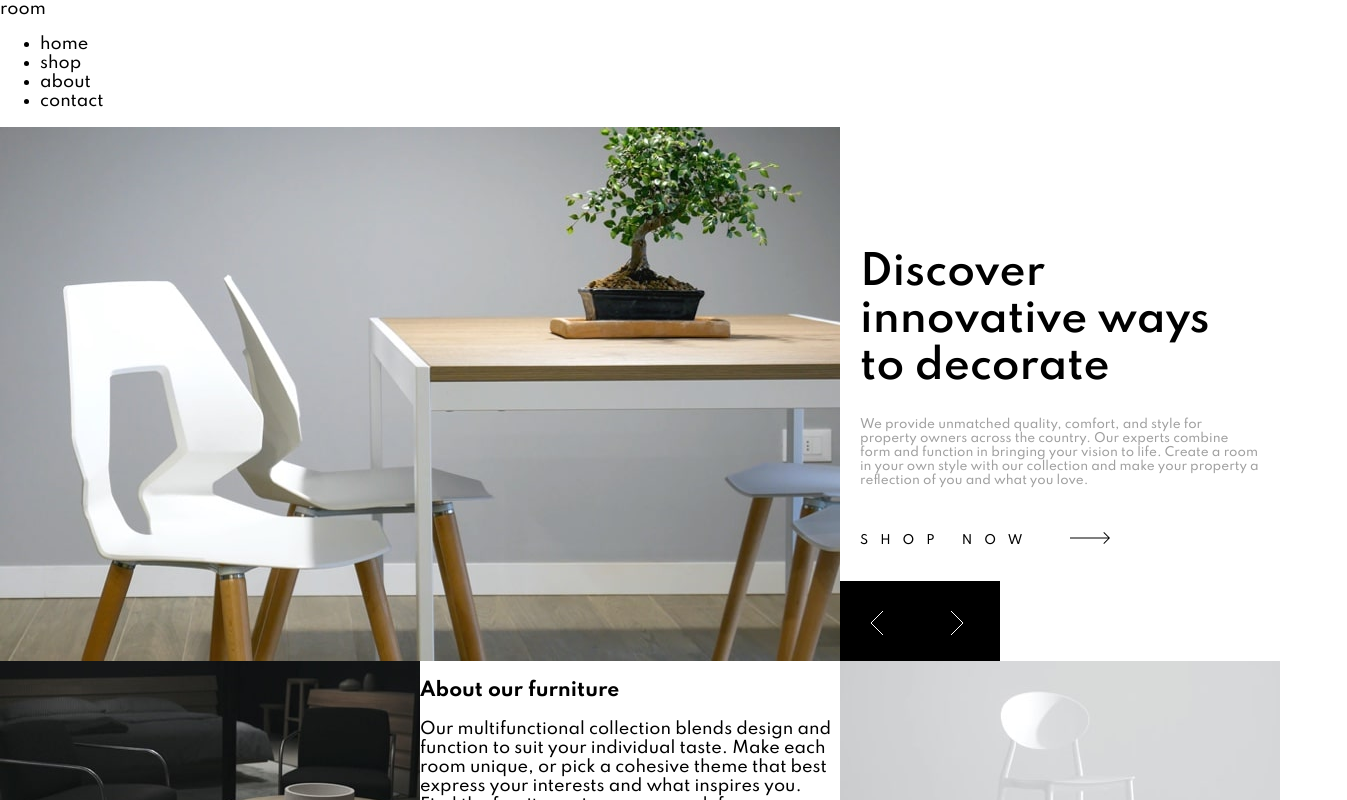
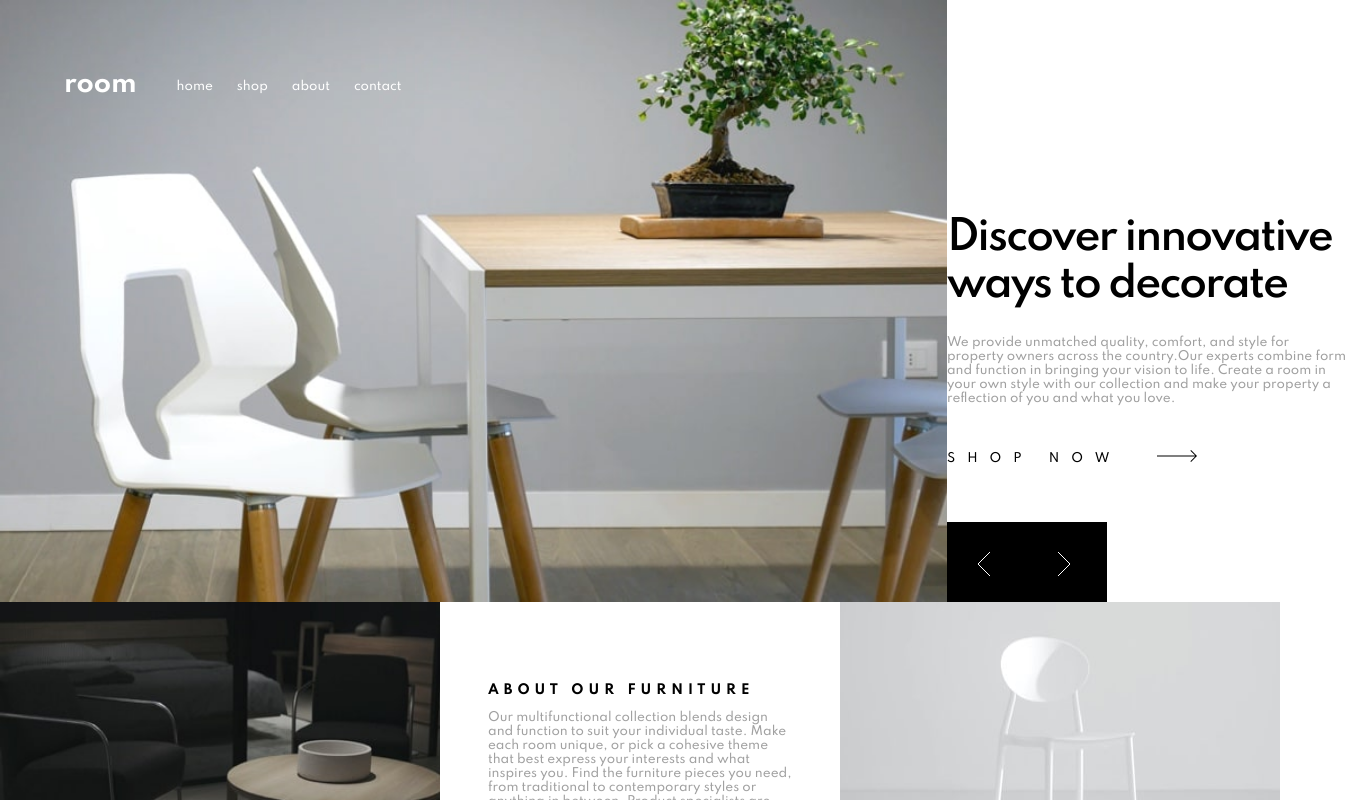
Before and after one commit to DKapteyn/furniture-website, a React (Create React App) app: page / in a window 1280 px wide. Shown: the top 800 px of the page, 1347 px wide, since content can reach past the window. Built offline with nearby package versions, Linux system fonts and the light colour scheme.

Commit message:
major changes to bring project closer to design

```diff
--- a/src/App.js
+++ b/src/App.js
@@ -1,16 +1,41 @@
-import Nav from './nav';
-import Main from './main';
-import Bottom from './bottom';
-import './App.scss';
+import Nav from "./nav";
+import Main from "./main";
+import Bottom from "./bottom";
+import "./App.scss";
+import DataSheet from "./Data";
+import React, { useState } from "react";
 
 function App() {
+  const [dataNum, setdataNum] = useState(0);
+
+  function numUp() {
+    if (dataNum === DataSheet.length - 1) {
+      setdataNum(0);
+    } else {
+      setdataNum((num) => num + 1);
+    }
+  }
+
+  function numDown() {
+    if (dataNum === 0) {
+      setdataNum(DataSheet.length - 1);
+    } else {
+      setdataNum((num) => num - 1);
+    }
+  }
+
   return (
-<div>
-<Nav/>
-<Main/>
-<Bottom/>
-
-</div>
+    <div className="app--container">
+      <Nav />
+      <Main
+        img={DataSheet[dataNum].img}
+        title={DataSheet[dataNum].title}
+        para={DataSheet[dataNum].para}
+        handleClickDown={numDown}
+        handleClickUp={numUp}
+      />
+      <Bottom />
+    </div>
   );
 }
 
--- a/src/App.scss
+++ b/src/App.scss
@@ -12,10 +12,100 @@ $White: hsl(0, 0%, 100%);
 *{
   box-sizing: border-box;
 }
-html,body{
-  height: 100%;
-  width:100%;
+body{
+
   padding: 0px;
   margin: 0px;
   font-family: 'Spartan', sans-serif;
 }
+
+.app--container{
+  display: grid;
+  grid-template-rows: 2fr 1fr;
+  height: 100%;
+  @include large-screen{
+    grid-template-rows: 2fr 1fr;
+
+  }
+}
+
+.nav{
+  position: absolute;
+  display: flex;
+  color:white;
+ @include large-screen{
+  top: 64px;
+left:64px;
+}
+@include small-screen{
+width:100%
+
+}
+
+
+}
+
+
+
+.nav--hamburger{
+@include large-screen{
+  display:none;
+}
+  @include small-screen{
+    height: 14px;
+    width:20px;
+   margin-top: 48px;
+
+   margin-left:24px;
+
+
+
+  }
+
+}
+
+
+.nav--Title{
+  text-align: center;
+  font-size: 25px;
+  font-weight: 700;
+  cursor: pointer;
+
+  @include large-screen{
+  padding-top:5px;
+
+}
+@include small-screen{
+
+  padding-left:113px;
+  margin-top: 40px;
+
+
+}
+
+}
+
+.nav--ul{
+  list-style-type: none;
+  display:flex;
+  @include small-screen{
+    display:none
+  }
+
+}
+
+.nav--List{
+  padding-right: 2em;
+font-size:12px;
+cursor:pointer;
+}
+
+
+.nav--image-title{
+display:flex;
+width: 100%;
+justify-items: center;
+
+
+
+}
--- /dev/null
+++ b/src/Data.js
@@ -0,0 +1,31 @@
+export default[
+
+
+{ title:"Discover innovative ways to decorate",
+  para: "We provide unmatched quality, comfort, and style for property owners across the country.Our experts combine form and function in bringing your vision to life. Create a room in your own style with our collection and make your property a reflection of you and what you love.",
+    img: "/images/desktop-image-hero-1.jpg"
+
+
+},
+{ title:"We are available all across the globe",
+  para: "With stores all over the world, it's easy for you to find furniture for your home or place of business. Locally, we’re in most major cities throughout the country. Find the branch nearest you using our store locator. Any questions? Don't hesitate to contact us today.",
+    img: "/images/desktop-image-hero-2.jpg"
+
+
+},
+{ title:"Manufactured with the best materials",
+  para: "Our modern furniture store provide a high level of quality. Our company has invested in advanced technology to ensure that every product is made as perfect and as consistent as possible. With three decades of experience in this industry, we understand what customers want for their home and office.",
+    img: "/images/desktop-image-hero-3.jpg"
+
+
+},
+
+
+
+
+
+
+
+
+
+]
--- a/src/bottom.js
+++ b/src/bottom.js
@@ -3,12 +3,13 @@ export default function Bottom(){
 return(
 <footer className="bottom--container">
 <img src="\images\image-about-dark.jpg" alt="blackchairs"/>
-<div>
-<h3 className="bottom--title">About our furniture</h3>
+<div className="bottom--center">
+<h3 className="bottom--title">ABOUT OUR FURNITURE</h3>
 <p className="bottom--para">Our multifunctional collection blends design and function to suit your individual taste.
 Make each room unique, or pick a cohesive theme that best express your interests and what
 inspires you. Find the furniture pieces you need, from traditional to contemporary styles
-or anything in between. Product specialists are available to help you create your dream space.</p></div>
+or anything in between. Product specialists are available to help you create your dream space.</p>
+</div>
 <img src="\images\image-about-light.jpg" alt="whitechairs" />
 
 </footer>
--- a/src/bottom.scss
+++ b/src/bottom.scss
@@ -1,11 +1,13 @@
 @mixin large-screen {@media screen and (min-width: 575px){@content;}}
 @mixin small-screen{@media screen and (max-width: 576px){@content;}}
 
+$Dark-Gray: hsl(0, 0%, 63%);
 
 .bottom--container{
-height:266px;
+/*height:266px;*/
 width: 100%;
 display: flex;
+height:100%;
 }
 
 .bottom--container > img{
@@ -13,3 +15,19 @@ display: flex;
  height:100%
 
 }
+
+.bottom--center{
+    margin: 68px 48px;
+}
+
+.bottom--title{
+    font-weight: 700;
+    font-size: 13px;
+    letter-spacing: 5px;
+}
+
+.bottom--para{
+    font-weight: 500;
+    font-size:12px;
+    color:$Dark-Gray ;
+}
--- a/src/main.js
+++ b/src/main.js
@@ -1,35 +1,27 @@
+export default function Main(props) {
+  return (
+    <div className="main--container">
+      <img className="main--heropic" src={props.img} alt="hero pic" />
 
+      <div className="main--rightcontainer">
+        <div className="main--righttext">
+          <h1 className="main--title"> {props.title}</h1>
+          <p className="main--para"> {props.para}</p>
+          <div className="main--shopnow">
+            <span>SHOP NOW</span>
+            <img className="arrow" src="\images\icon-arrow.svg" alt="arrow" />
+          </div>
+        </div>
+        <div className="button-container">
+          <div onClick={props.handleClickDown} className="leftbutton, button">
 
-export default function Main(){
-return(
-    <div className="main--container">
-
-        <img className="main--heropic" src="\images\desktop-image-hero-1.jpg" alt="hero pic"  />
-
-
-        <div className="main--leftcontainer">
-            <div className="main--lefttext">
-            <h1 className="main--title">Discover innovative ways to decorate</h1>
-            <p className="main--para">We provide unmatched quality, comfort, and style for property owners across the country.
-            Our experts combine form and function in bringing your vision to life. Create a room in your
-            own style with our collection and make your property a reflection of you and what you love.
-                </p>
-            <div className="main--shopnow">
-                <span>SHOP NOW</span>
-                <img className="arrow" src="\images\icon-arrow.svg" alt="arrow"  />
-            </div>
-            </div>
-           <div className="button-container">
-            <div className="leftbutton, button" > <img src="\images\icon-angle-left.svg" alt="left pointer" />  </div>
-            <div className="rightbutton, button"><img src="\images\icon-angle-right.svg" alt="right pointer" /></div>
-            </div>
-
+            <img src="\images\icon-angle-left.svg" alt="left pointer" />
           </div>
-
+          <div onClick={props.handleClickUp} className="rightbutton, button">
+            <img src="\images\icon-angle-right.svg" alt="right pointer" />
+          </div>
+        </div>
+      </div>
     </div>
-
-    )
-
-
-
+  );
 }
--- a/src/main.scss
+++ b/src/main.scss
@@ -4,31 +4,35 @@
 
 .main--container{
     display: flex;
-
-    height:534px;
+    height:100%;
+   /* height:534px;*/
     width:100%;
 
 
 
     }
-    .main--leftcontainer{
+    .main--rightcontainer{
         display: flex;
         flex-direction: column;
         justify-content: flex-end;
         width: 100%;
+
+
     }
 
-    .main--lefttext{
+    .main--righttext{
         width:400px;
-        height:261px;
+       height:261px;
        margin:auto;
        align-self: center;
+       margin-bottom: 73px;
 
     }
 
     .main--title{
         font-weight: 600;
         font-size: 40px;
+        letter-spacing: -2px;
     }
 .main--para{
     font-family: 500;
@@ -49,8 +53,9 @@
 
     .button-container{
       display: flex;
-        height: 80px;
+            height: 80px;
         width:160px;
+
 
     }
 
--- a/src/nav.js
+++ b/src/nav.js
@@ -1,16 +1,17 @@
-
 
 export default function Nav(){
 return(
-<>
-<nav className="Navtitle">room</nav>
-<ul className="navul">
-    <li className="navList">home</li>
-    <li className="navList">shop</li>
-    <li className="navList">about</li>
-    <li className="navList">contact</li>
+<div className="nav">
+<div className="nav--image-title">
+<img src="/images/icon-hamburger.svg" alt="hamburger icon" className="nav--hamburger" />
+<nav className="nav--Title">room</nav>
+</div>
+<ul className="nav--ul">
+<li className="nav--List">home</li>
+<li className="nav--List">shop</li>
+<li className="nav--List">about</li>
+<li className="nav--List">contact</li>
 </ul>
-</>
+</div>
 )
-
 }
```
Also changed, not shown: 1 other file (tests, documents, lock files or other folders).
